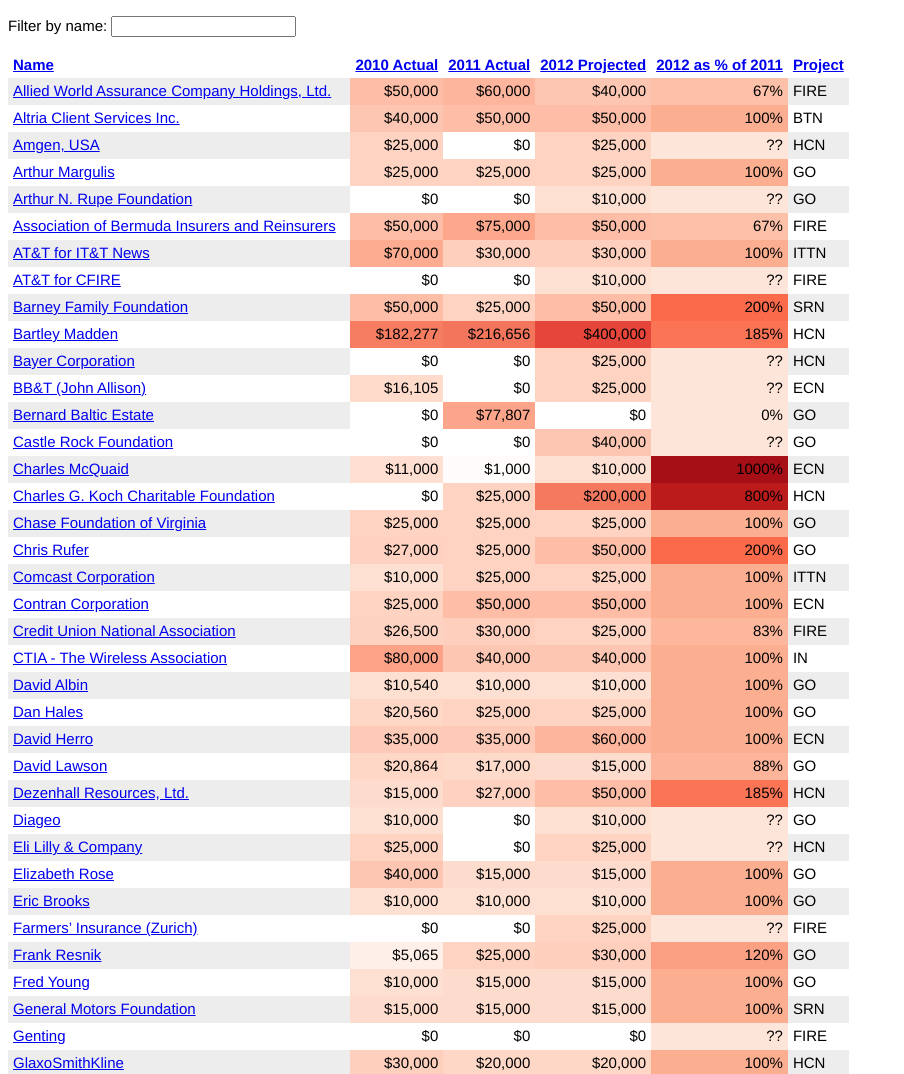
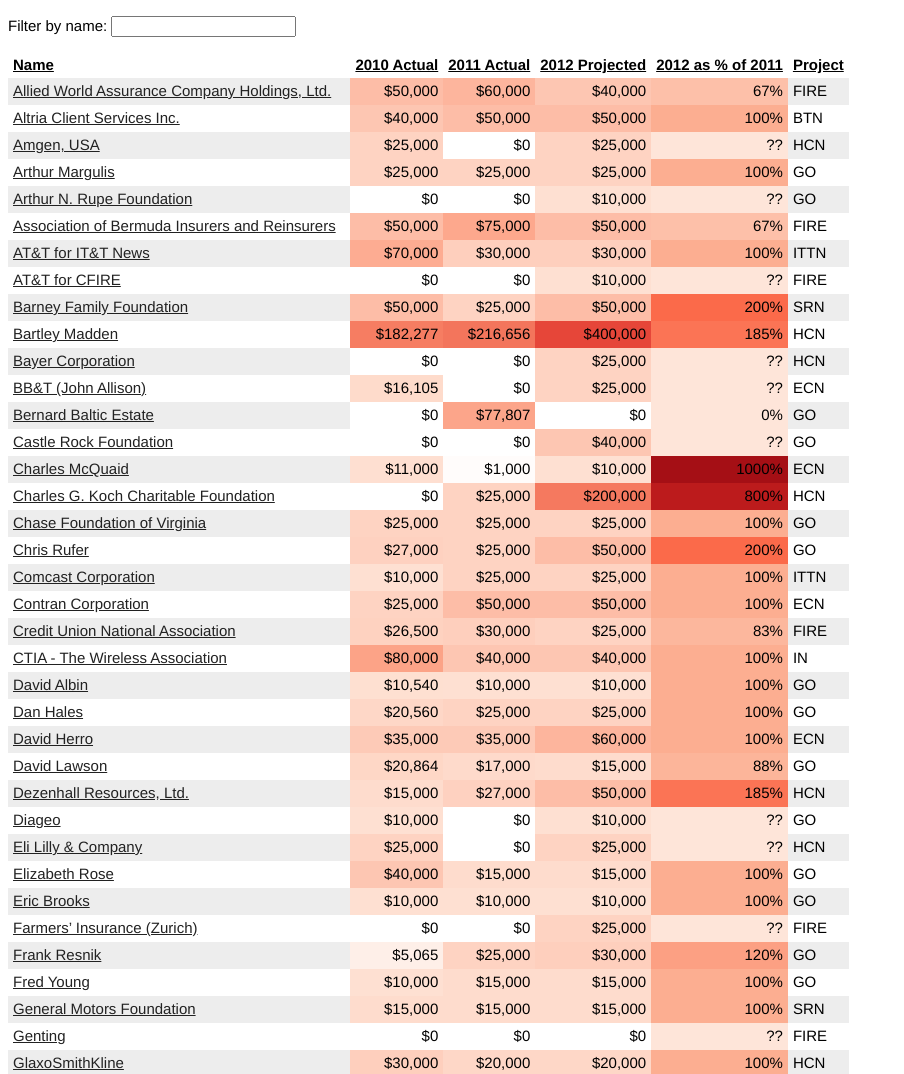
Before and after one commit to shawnbot/heartland-leaks, a plain HTML site: page index.html in a window 1280 px wide. Shown: the top 1074 px of the page, without its empty margins (0-904 px from the left). Drawn offline with Linux system fonts and the light colour scheme.

Commit message:
comments and more

```diff
--- a/index.html
+++ b/index.html
@@ -12,6 +12,9 @@
                 line-height: 21px;
             }
 
+            a:link { color: #222; }
+            a:visited { color: #777; }
+
             table {
                 border-collapse: collapse;
             }
@@ -24,6 +27,10 @@
             th.numeric,
             td.numeric {
                 text-align: right;
+            }
+
+            thead th a {
+                color: #000 !important;
             }
 
             tfoot {
@@ -47,7 +54,7 @@
     </head>
     <body>
         <form id="filters">
-            <p>Filter by name: <input id="filter"></p>
+            <p>Filter by name: <input id="filter-name"></p>
         </form>
         <table id="donors">
             <thead><tr></tr></thead>
@@ -57,8 +64,15 @@
 
         <script type="text/javascript" defer>
 
+        // our table
         var table = d3.select("#donors");
 
+        /*
+         * data columns, each with:
+         * 1. sort key (for linking and looking up sortable parsed values)
+         * 2. a label (for the table header text)
+         * 3. a flag indicating whether its values are numeric
+         */
         var cols = [
             {key: "name", label: "Name", numeric: false},
             {key: "2010", label: "2010 Actual", numeric: true},
@@ -68,38 +82,48 @@
             {key: "prj", label: "Project", numeric: false}
         ];
 
+        // dollar value color scale
         var dc = colorbrewer.Reds[3],
             dollars = d3.scale.linear()
                 .clamp(true)
                 .domain([0, 10000, 100000, 500000])
                 .range(["rgb(255,255,255)", dc[0], dc[1], dc[2]]);
 
+        // column scales by key
         var scales = {
+            // all years get the same scale
             "2010": dollars,
             "2011": dollars,
             "2012": dollars,
+            // "2012 as % of 2011" gets a special one
             "pct": d3.scale.linear()
                 .domain([0, 100, 200, 500, 1000])
                 .range(colorbrewer.Reds[5])
         };
 
+        // append <th> elements for each column
         var headers = table.select("thead tr")
             .selectAll("th")
             .data(cols)
             .enter()
             .append("th")
+                // class them according to whether the column is numeric
                 .attr("class", function(col) {
                     return col.numeric ? "numeric" : "alpha";
                 })
                 .attr("scope", "col");
 
+        // insert sort links into each one
         var links = headers.append("a")
             .attr("href", function(col) { return "#" + col.key; })
             .text(function(col) { return col.label; });
 
+        // parse a CSV data value as a number
         function parseNum(str) {
+            // return null if no str
             if (!str) {
                 return null;
+            // otherwise, attempt to parse as a number
             } else {
                 var num;
                 if (str.charAt(0) == "$") {
@@ -109,10 +133,13 @@
                 } else {
                     num = parseFloat(str);
                 }
+                // if NaN, return the string so it's still sortable
                 return isNaN(num) ? str : num;
             }
         }
 
+        // update the sort order, where key is the name if a column sort key
+        // and a flag indicating ascending (truthy) or descending (falsy) order.
         function sortBy(key, asc) {
             var cmp = asc ? d3.ascending : d3.descending;
             table.selectAll("tbody tr")
@@ -121,23 +148,40 @@
                 });
         }
 
+        // apply the location.hash, updating the sort order
         function applyHash() {
+            // remove the leading "#"
             var key = location.hash.substr(1),
+                // assume descending first
                 asc = false;
+            // "+key" means sort ascending
             if (key.charAt(0) == "+") {
                 asc = true;
+                // remove the "+"
                 key = key.substr(1);
             }
             sortBy(key, asc);
 
+            // update the "href" attributes of the links
             links.attr("href", function(col) {
+                // reverse direction if this is the current sort order
                 var dir = col.key == key
                     ? asc ? "" : "+"
                     : "";
                 return "#" + dir + col.key;
             });
+
+            // update sort-specific classes for styling
+            links.attr("class", function(col) {
+                return (col.key == key)
+                    ? "sorted " + (asc ? "asc" : "desc")
+                    : "unsorted";
+            });
         }
 
+        // filter the rows (by toggling their CSS "display" property)
+        // according to whether their name matches the provided pattern
+        // (note: this can be a regular expression, e.g. "^b")
         function filterNames(pattern) {
             var rows = table.selectAll("tbody tr");
             if (pattern && pattern.length) {
@@ -150,10 +194,12 @@
             }
         }
 
-        d3.select("#filter")
+        // listen for "keyup" events on the #filter-name text input
+        d3.select("#filter-name")
             .on("keyup", function() {
                 var e = d3.event;
                 switch (e.keyCode) {
+                    // if they pressed escape, clear the value
                     case 27:
                         this.value = "";
                         break;
@@ -161,15 +207,37 @@
                 filterNames(this.value);
             });
 
+        // load the CSV
         d3.csv("data/2012-donors.csv", function(donors) {
+            // the last row is the totals; pop it off the list
             var totals = donors.pop();
 
+            // create a row for each donor
             var rows = table.select("tbody")
                 .selectAll("tr")
                 .data(donors)
                 .enter()
                 .append("tr");
 
+            /*
+             * This function returns an array of cell data for a given donor
+             * row. Here we also create a new object property "parsed" on each
+             * donor object and parse each of the columns into a corresponding
+             * key, so:
+             *
+             * var donor = {"2010 Actual": "$10,000", ...}
+             *
+             * becomes:
+             *
+             * {"parsed": {"2010": 10000, ...}, "2010 Actual": ...}
+             *
+             * Then we return an array of column objects, each of which with
+             * the following properties:
+             *
+             * "col": the column reference ({"key": "2010", "label": ...})
+             * "str": the original column value ("$10,000")
+             * "num": the parsed numeric value (10000, or the "str" if NaN)
+             */
             function donorCells(donor) {
                 donor.parsed = {};
                 return cols.map(function(col) {
@@ -184,6 +252,7 @@
                 });
             }
 
+            // returns a "class" attribute value for a given cell
             function cellClasses(d) {
                 var classes = [
                     "col-" + d.col.key,
@@ -192,30 +261,41 @@
                 return classes.join(" ");
             }
 
+            // create the cells for each row
             var cells = rows.selectAll("td")
                 .data(donorCells)
                 .enter()
                 .append("td")
                     .attr("class", cellClasses);
 
-            cells.filter(".col-name")
-                .append("a")
-                    .attr("href", function(d) {
-                        return "http://www.google.com/search?rls=en&q=" + encodeURIComponent(d.str) + "&ie=UTF-8&oe=UTF-8";
-                    })
-                    .text(function(d) { return d.str; });
+            // iterate over all the cells...
+            cells.each(function(d) {
+                // the name column cells get a link to Google
+                if (d.col.key == "name") {
+                    d3.select(this)
+                        .append("a")
+                            .attr("href", function(d) {
+                                return "http://www.google.com/search?rls=en&q=" + encodeURIComponent(d.str) + "&ie=UTF-8&oe=UTF-8";
+                            })
+                            .text(function(d) { return d.str; });
+                // and the rest just get the text
+                } else {
+                    d3.select(this)
+                        .text(function(d) { return d.str; });
+                }
+            });
 
-            cells.filter(function(d) { return d.col.key != "name"; })
-                .text(function(d) { return d.str; });
-
+            // color the cells that have scales defined
             cells.filter(function(d) { return d.col.key in scales; })
                 .style("background", function(d) {
                     var scale = scales[d.col.key];
                     return d.col.numeric
+                        // if it's numeric and NaN, use the bottom of the range
                         ? isNaN(d.num) ? scale.range()[0] : scale(d.num)
                         : scale(d.str);
                 });
 
+            // add the totals row to the <tfoot>
             table.selectAll("tfoot tr")
                 .data([totals])
                 .selectAll("td")
@@ -226,7 +306,9 @@
                     .text(function(d) { return d.str; });
 
 
+            // listen for "hashchange" events and update the hash accordingly
             window.addEventListener("hashchange", applyHash);
+            // and if there's a hash, update right away
             if (location.hash.length) {
                 applyHash();
             }
```
